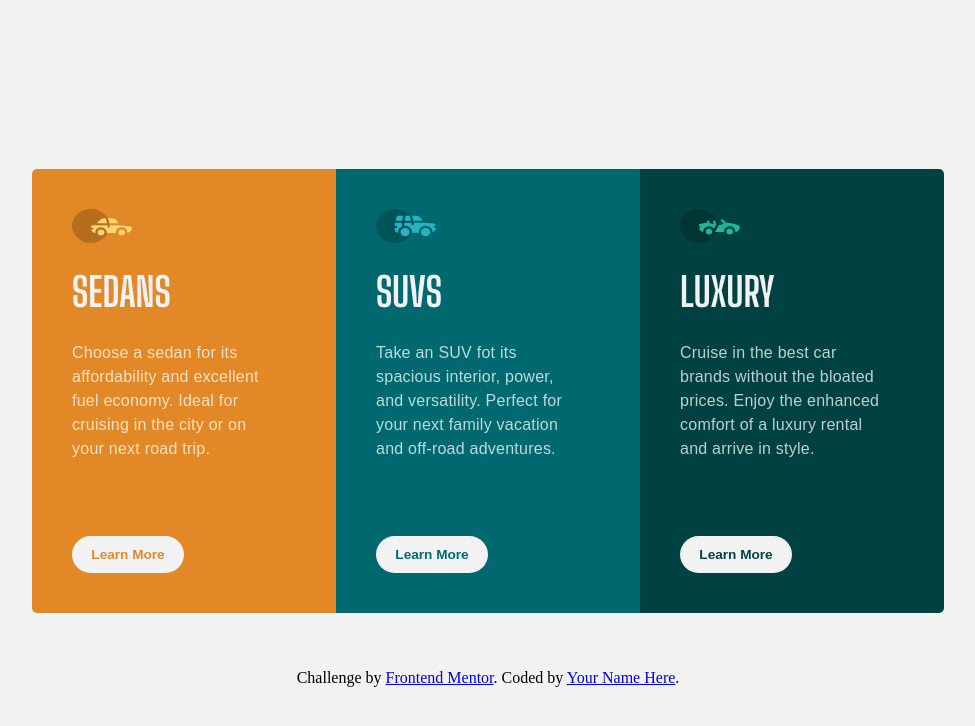
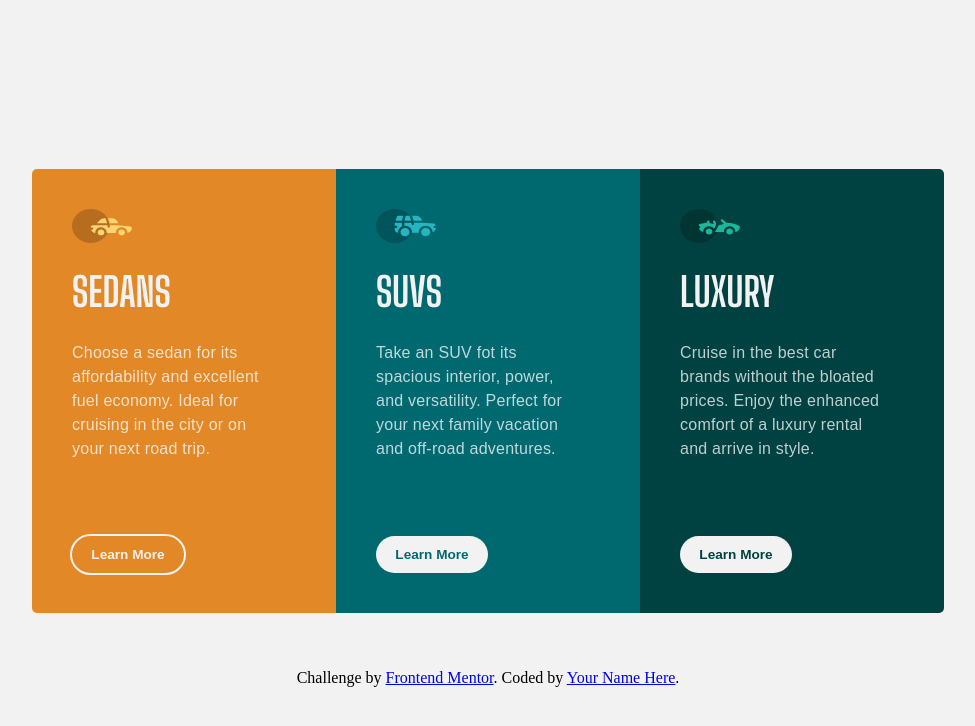
Before and after one commit to NorimNori/3-column-preview-card-component, a React (Vite) app: page / in a window 1280 px wide. In both pictures the pointer is over the button 280 px from the left and 554 px from the top of the page. Shown: the top 726 px of the page, without its empty margins (152-1127 px from the left). Built offline with nearby package versions, Linux system fonts and the light colour scheme.

Commit message:
feat: add button hover

```diff
--- a/src/components/button/button.scss
+++ b/src/components/button/button.scss
@@ -6,8 +6,16 @@
     width: 7rem;
     padding: .8em 1em;
     border: none;
+    cursor: pointer;
+    transition: background 0.4s ease, transform 0.3s ease;
     @include mixins.box-style(colors.$veryLightGray, 3.5rem);
     @include mixins.font-style(.85rem, 400, fonts.$lexedDeca);
+
+    &:hover{
+        outline: 2px solid colors.$veryLightGray;
+        background-color: transparent;
+        color: colors.$veryLightGray
+    }
 }
 
 .SEDANS-button {
```
